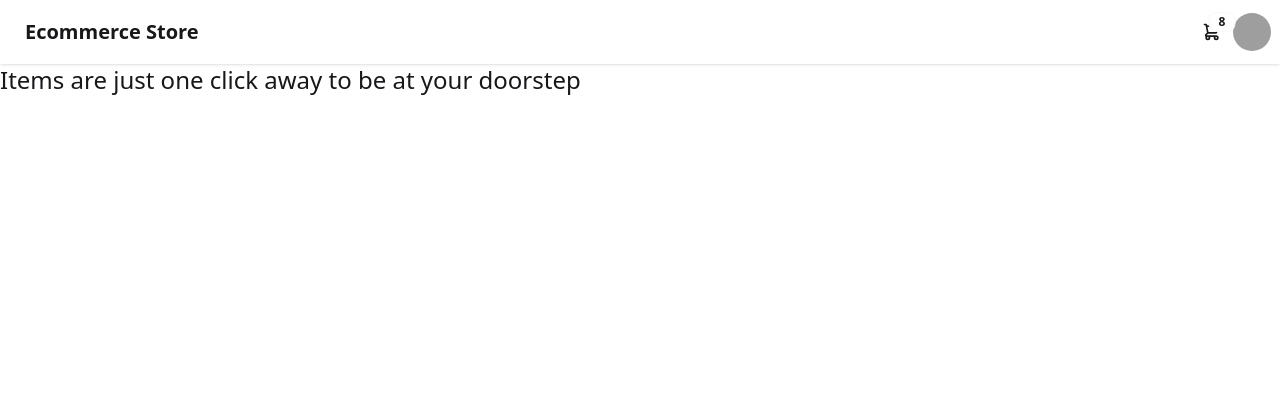
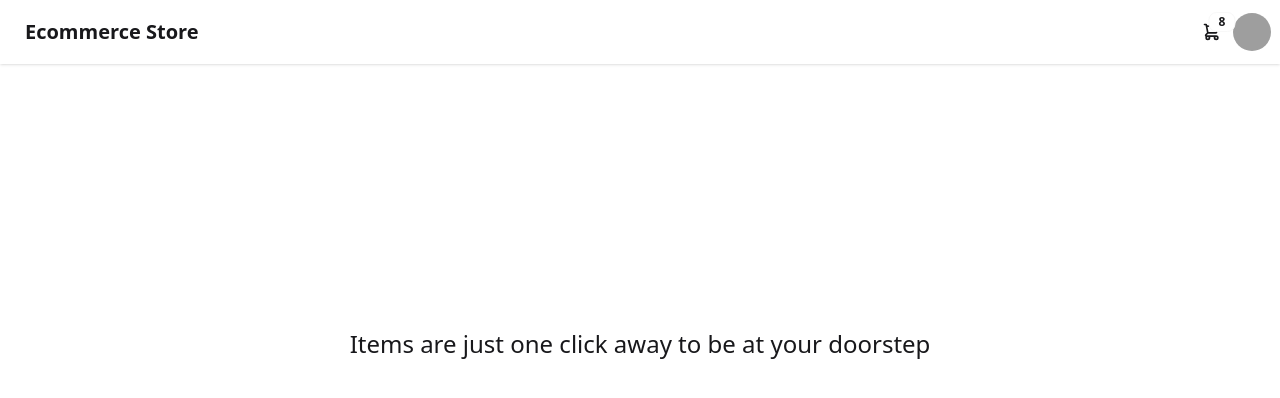
Before and after one commit to Faraan10/useState-useEffect, a React (Vite) app: page / in a window 1280 px wide. Shown: the top 398 px of the page. Built offline with nearby package versions, Linux system fonts and the light colour scheme; grey boxes are pictures that could not be loaded.

Commit message:
app.css commit

```diff
--- a/src/App.css
+++ b/src/App.css
@@ -0,0 +1,6 @@
+.flexbox {
+  display: flex;
+  justify-content: center;
+  align-items: center;
+  height: 70vh;
+}
```
